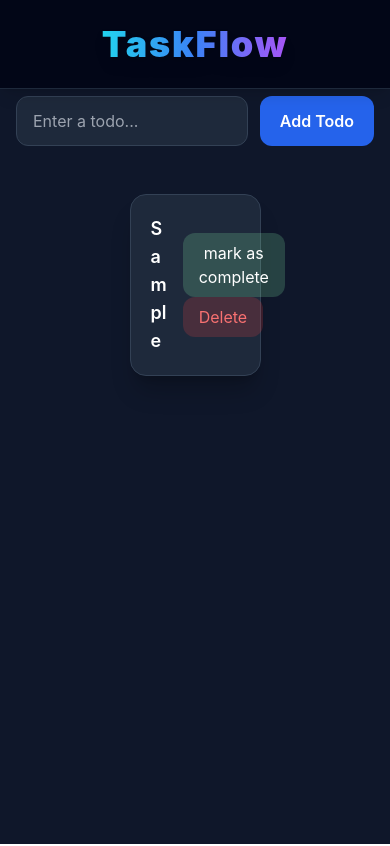
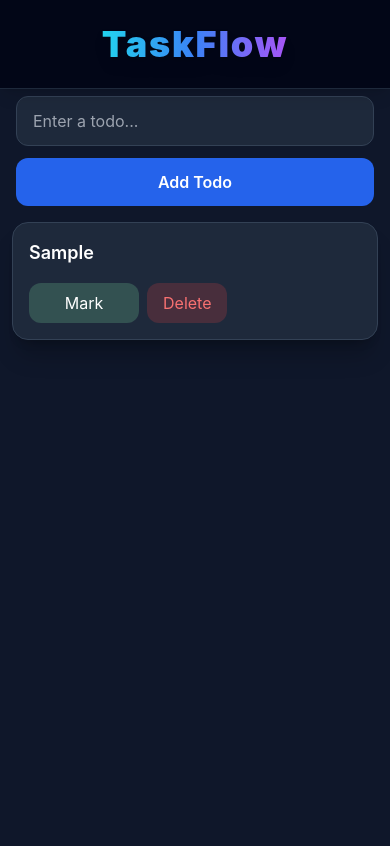
Before and after one commit to subhashkumar65284/react-redux-todo-app, a React (Create React App) app: page / in a window 390 px wide. Both pictures are taken after typing "Sample" into the empty fields and a click on the button "Add Todo". Built offline with nearby package versions, Linux system fonts and the light colour scheme.

Commit message:
css fixes and mark/unmark feature added

```diff
--- a/src/App.js
+++ b/src/App.js
@@ -1,6 +1,6 @@
 import { useState } from "react";
 import { useDispatch, useSelector } from "react-redux";
-import { addTodo,deleteTodo,completeTodo } from "./slices/todoSlice";
+import { addTodo,deleteTodo,completeTodo,unmarkTodo } from "./slices/todoSlice";
 import { v4 as uuid } from "uuid";
 import Navbar from "./components/navbar";
 import "./App.css";
@@ -32,27 +32,40 @@ function App() {
       id:id,
     }))
   }
+  const onUnmarkTodoClick = (id) => {
+    dispatch(unmarkTodo({
+      id:id,
+    }))
+  }
   return (
   <>
-      <div className="min-h-screen pt-24 bg-slate-900 text-white flex  flex-col overflow-hidden">
+    <div className="min-h-screen pt-24 bg-slate-900 text-white flex flex-col overflow-hidden">
       <Navbar />
 
       {/* Input Section */}
-        <div className="flex justify-center gap-3 px-4">
+      <div className="flex flex-col sm:flex-row justify-center gap-3 px-4 w-full max-w-3xl mx-auto">
         <input
           value={inputText}
           onChange={(e) => setInputText(e.target.value)}
           placeholder="Enter a todo..."
-            className=" bg-slate-800 border border-slate-700
-                      rounded-xl px-4 py-3 w-full max-w-md
-                      outline-none focus:border-blue-500
-                      transition"
+          className="
+            bg-slate-800 border border-slate-700
+            rounded-xl px-4 py-3
+            flex-1
+            outline-none
+            focus:border-blue-500
+            transition
+          "
         />
+
         <button
           onClick={onAddTodoClick}
-            className="px-5 py-3 rounded-xl bg-blue-600
-                    hover:bg-blue-500 transition font-semibold
-                      whitespace-nowrap"
+          className="
+            px-5 py-3 rounded-xl
+            bg-blue-600 hover:bg-blue-500
+            transition font-semibold
+            w-full sm:w-auto
+          "
         >
           Add Todo
         </button>
@@ -61,53 +74,86 @@ function App() {
       {/* Todo List */}
 
       <div
-          className=" displayTodos
+        className="
         overflow-y-auto
-        p-8
         mt-4
+        px-3 sm:px-6
+        pb-6
+        h-[calc(100vh-220px)]
+
+        w-full
+        sm:w-[90%]
+        md:w-[75%]
+        lg:w-1/2
+
         mx-auto
-        h-[calc(100vh-220px)]
-        w-1/2">
-          <div className="max-w-2xl mx-auto space-y-4">
-            {(todos &&
-              todos.length > 0)?
-              todos.map(({ id, todo , status }) => (
+        "
+      >
+        <div className="space-y-4">
+
+          {(todos && todos.length > 0) ? (
+            todos.map(({ id, todo, status }) => (
+
               <div
                 key={id}
                 className="
                 bg-slate-800
                 border border-slate-700
                 rounded-2xl
-            p-5
+                p-4 sm:p-5
                 shadow-xl shadow-black/20
-            hover:scale-[1.01]
                 hover:border-slate-500
-            transition-all duration-300
-            break-words
+                transition-all
                 "
               >
-                  <div className="flex justify-between items-center gap-4">
-                    {(status!=="complete")?<h2 className="text-lg sm:text-xl font-semibold break-all">
+
+                <div className="flex flex-col sm:flex-row justify-between gap-4">
+
+                  <h2
+                    className={`
+                    text-lg sm:text-xl
+                    font-semibold
+                    break-all
+                    ${status === "complete" ? "line-through" : ""}
+                  `}
+                  >
                     {todo}
-                    </h2>:<h2 className="line-through text-lg sm:text-xl font-semibold break-all">
-                      {todo}
-                    </h2>}
-                    <div>
-                      <button onClick={() => onCompleteTodoClick(id)}
+                  </h2>
+
+                  <div className="flex flex-wrap gap-2 sm:justify-end">
+
+                    {status !== "complete" ? (
+                      <button
+                        onClick={() => onCompleteTodoClick(id)}
                         className="
-                px-4 py-2 mr-4
+                        px-4 py-2
                         rounded-xl
                         bg-green-300/20
-                text-white-400
                         hover:bg-green-500/30
                         transition
-                flex-shrink-0
+                        min-w-[110px]
                         "
                       >
-                      mark as complete
+                        Mark
                       </button>
+                    ) : (
+                      <button
+                        onClick={() => onUnmarkTodoClick(id)}
+                        className="
+                        px-4 py-2
+                        rounded-xl
+                        bg-green-300/20
+                        hover:bg-green-500/30
+                        transition
+                        min-w-[110px]
+                        "
+                      >
+                        Unmark
+                      </button>
+                    )}
 
-                    <button onClick={() => onDeleteTodoClick(id)}
+                    <button
+                      onClick={() => onDeleteTodoClick(id)}
                       className="
                       px-4 py-2
                       rounded-xl
@@ -115,16 +161,27 @@ function App() {
                       text-red-400
                       hover:bg-red-500/30
                       transition
-                flex-shrink-0
-                ">
+                      "
+                    >
                       Delete
                     </button>
+
+                  </div>
+
+                </div>
+
+              </div>
+
+            ))
+          ) : (
+            <h1 className="text-center font-black text-2xl">
+              No Todos !!
+            </h1>
+          )}
+
         </div>
       </div>
-                </div>
-              )):<h1 className="text-center font-black text-2xl">No Todos !!</h1>}
-          </div>
-        </div>
+
     </div>
   </>
 );
--- a/src/slices/todoSlice.js
+++ b/src/slices/todoSlice.js
@@ -17,10 +17,14 @@ const todoSlice = createSlice({
         completeTodo : (state , action) => {
             const todo = state.todos.find((todo) => todo.id === action.payload.id);
             todo.status = "complete";
+        },
+        unmarkTodo : (state , action) => {
+            const todo = state.todos.find((todo) => todo.id === action.payload.id);
+            todo.status = "added";
         }
     }
 })
 
-export const { addTodo,deleteTodo,completeTodo } = todoSlice.actions;
+export const { addTodo,deleteTodo,completeTodo,unmarkTodo } = todoSlice.actions;
 
 export default todoSlice.reducer;
```
Lines whose indentation alone changed are shown as unchanged.
